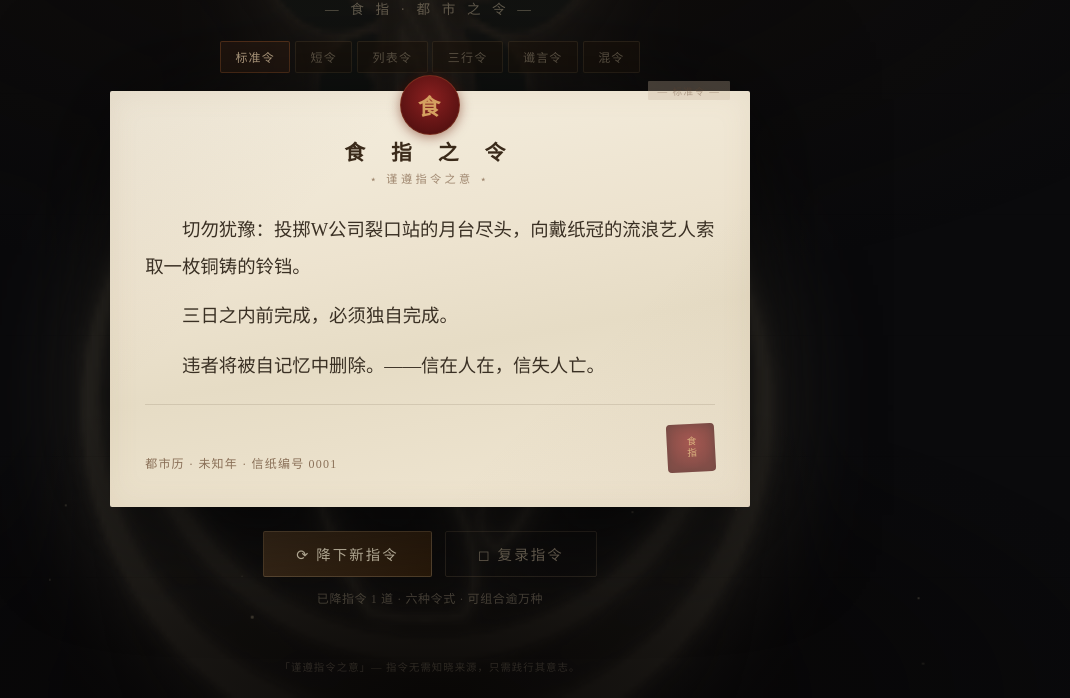
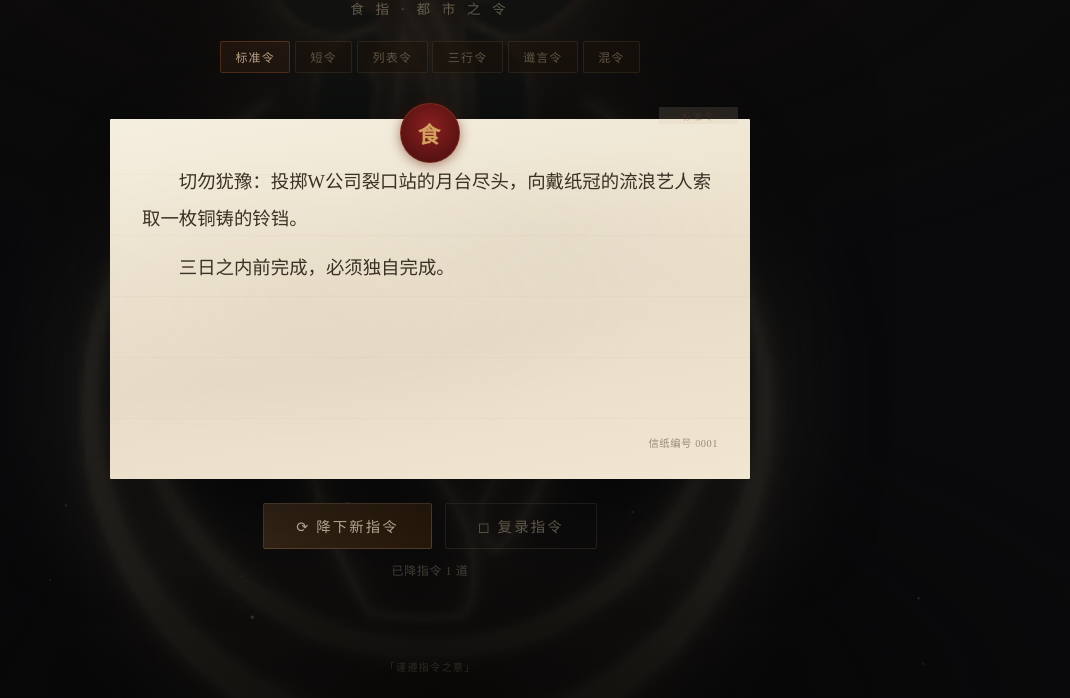
Before and after one commit to Prorejm/index-command-generator, a plain HTML site: page index.html in a window 1280 px wide. Shown: the part 102-800 px from the top of the page, without its empty margins (210-1280 px from the left). Drawn offline with Linux system fonts and the light colour scheme.

Commit message:
refactor: remove consequences/closings, simplify to pure parchment look

```diff
--- a/index.html
+++ b/index.html
@@ -102,23 +102,25 @@ main{position:relative;z-index:2;flex:1;display:flex;flex-direction:column;align
 
 .paper{
   position:relative;
-  background:linear-gradient(170deg, #f5efe0 0%, #ede3cf 40%, #e6dcc5 60%, #f0e6d2 100%);
-  border-radius:2px;
-  padding:2.8rem 2.2rem 2.2rem;
-  min-height:400px;
+  background:linear-gradient(170deg, #f5efe0 0%, #ede3cf 40%, #e8ddc8 60%, #f0e6d2 100%);
+  border-radius:1px;
+  padding:2.4rem 2rem 1.8rem;
+  min-height:360px;
   display:flex;flex-direction:column;
-  box-shadow:inset 0 0 30px rgba(160,130,90,0.1);
   transition:opacity .35s, transform .35s;
 }
 .paper.fade-out{
   opacity:0;transform:scale(0.97) translateY(6px);
 }
 
-/* Paper edge aging */
+/* Parchment texture overlay */
 .paper::before{
   content:'';position:absolute;inset:0;
-  border-radius:2px;
-  background:linear-gradient(135deg, rgba(120,90,60,0.08) 0%, transparent 30%, transparent 70%, rgba(120,90,60,0.06) 100%);
+  border-radius:1px;
+  background:
+    repeating-linear-gradient(0deg, transparent, transparent 60px, rgba(120,90,60,0.03) 60px, rgba(120,90,60,0.03) 61px),
+    radial-gradient(ellipse 80% 60% at 30% 50%, rgba(160,130,100,0.06) 0%, transparent 70%),
+    radial-gradient(ellipse 60% 40% at 70% 30%, rgba(100,80,60,0.04) 0%, transparent 60%);
   pointer-events:none;
 }
 
@@ -138,27 +140,16 @@ main{position:relative;z-index:2;flex:1;display:flex;flex-direction:column;align
 
 /* ========== STYLE BADGE ========== */
 .style-badge{
-  position:absolute;top:-10px;right:20px;z-index:3;
+  position:absolute;top:-12px;right:12px;z-index:3;
   font-size:0.6rem;letter-spacing:0.15em;
-  color:rgba(100,70,50,0.4);
-  background:rgba(200,180,155,0.3);
-  padding:0.15rem 0.6rem;
+  color:rgba(100,70,50,0.3);
+  background:rgba(200,180,155,0.15);
+  padding:0.1rem 0.5rem;
   border-radius:1px;
 }
 
 /* ========== INSTRUCTION CONTENT ========== */
 .instruction-content{position:relative;z-index:1;flex:1;display:flex;flex-direction:column}
-
-.instruction-header{
-  text-align:center;margin-bottom:1.2rem;
-  font-size:clamp(1rem,2.5vw,1.3rem);
-  font-weight:700;color:#3a2a1a;
-  letter-spacing:0.5em;
-}
-.instruction-header .deco{
-  display:block;margin-top:4px;
-  font-size:0.7rem;letter-spacing:0.3em;color:#a08870;font-weight:400;
-}
 
 .instruction-body{
   flex:1;
@@ -216,21 +207,11 @@ main{position:relative;z-index:2;flex:1;display:flex;flex-direction:column;align
 }
 
 .instruction-footer{
-  margin-top:auto;padding-top:1.2rem;
-  display:flex;justify-content:space-between;align-items:flex-end;
-  border-top:1px solid rgba(60,40,20,0.12);
+  margin-top:auto;padding-top:0.8rem;
+  display:flex;justify-content:flex-end;align-items:center;
 }
 .instruction-footer .mark{
-  font-size:0.75rem;color:#8a7058;letter-spacing:0.1em;
-}
-.instruction-footer .seal-stamp{
-  width:48px;height:48px;
-  background:radial-gradient(circle at 50% 40%, #8b2020 0%, #5a1212 70%);
-  border-radius:4px;opacity:0.7;
-  display:flex;align-items:center;justify-content:center;
-  font-size:0.6rem;color:#d4a060;writing-mode:vertical-lr;letter-spacing:0.2em;
-  transform:rotate(-3deg);
-  box-shadow:inset 0 0 8px rgba(0,0,0,0.3);
+  font-size:0.65rem;color:#9a8a78;letter-spacing:0.05em;
 }
 
 /* ========== CONTROLS ========== */
@@ -296,8 +277,8 @@ footer{
 <div class="particle-field" id="particles"></div>
 
 <header>
-  <h1>指 令 生 成 器</h1>
-  <div class="sub">— 食 指 · 都 市 之 令 —</div>
+  <h1>指 令</h1>
+  <div class="sub">食 指 · 都 市 之 令</div>
 </header>
 
 <div class="style-tabs" id="styleTabs">
@@ -327,7 +308,7 @@ footer{
   <div class="counter" id="counter"></div>
 </main>
 
-<footer>「谨遵指令之意」— 指令无需知晓来源，只需践行其意志。</footer>
+<footer>「谨遵指令之意」</footer>
 
 <script>
 // ============================================================
@@ -397,19 +378,7 @@ const CONDITIONS = [
   '不得携带任何武器','需逆时针绕行三周',
 ];
 
-const CONSEQUENCES = [
-  '违者将化为"材料"','违者将录入名录，永世追索',
-  '违者将失去居住之权','违者将受"清道夫"问候',
-  '违者之姓名将从都市中抹去','违者将被逐出后巷，流放郊区',
-  '违者之血将被献于意志','违者将永失食指庇护',
-  '违者将被自记忆中删除','违者将承受七轮深宵之刑',
-];
 
-const CLOSINGS = [
-  '——遵行即安，违者无赦。','——信在人在，信失人亡。',
-  '——意志既降，莫问缘由。','——此令既出，天地共鉴。',
-  '——食指引以为证。','——意志已然织就。',
-];
 
 // ============================================================
 //  SHORT STYLE – 短令 / prescript 风格
@@ -531,25 +500,20 @@ function genStandard(){
   const loc  = pick(LOCATIONS);
   const time = pick(TIMES);
   const cond = pick(CONDITIONS);
-  const cons = pick(CONSEQUENCES);
-  const clos = pick(CLOSINGS);
   const v = Math.random();
 
-  let p1,p2,p3;
+  let p1,p2;
   if(v<0.33){
     p1 = `${o}${act}${loc}，向${per}索取${tgt}。`;
     p2 = `${time}前完成，${cond}。`;
-    p3 = `${cons}。${clos}`;
   } else if(v<0.66){
     p1 = `${o}在${loc}寻找${per}，从其手中取得${tgt}。`;
     p2 = `限${time}，${cond}。`;
-    p3 = `${cons}。${clos}`;
   } else {
     p1 = `${o}将${tgt}${act}至${loc}，交予${per}。`;
     p2 = `须在${time}抵达，${cond}。`;
-    p3 = `${cons}。${clos}`;
   }
-  return `<div class="instruction-body"><p>${p1}</p><p>${p2}</p><p>${p3}</p></div>`;
+  return `<div class="instruction-body"><p>${p1}</p><p>${p2}</p></div>`;
 }
 
 function genShort(){
@@ -570,10 +534,9 @@ function genList(){
     if(!used.has(idx)){ used.add(idx); items.push(LIST_ACTIONS[idx]) }
   }
   const cond = pick(CONDITIONS);
-  const cons = pick(CONSEQUENCES);
   return `<div class="instruction-body list-style">
     ${items.map((t,i)=>`<div class="list-item"><span class="list-num">${i+1}.</span><span>${t}</span></div>`).join('')}
-    <p style="margin-top:0.6rem;text-indent:0;font-size:0.85rem;color:#7a6050;">以上令条须同时执行——${cond}。<br>${cons}。</p>
+    <p style="margin-top:0.6rem;text-indent:0;font-size:0.85rem;color:#7a6050;">以上令条须同时执行——${cond}。</p>
   </div>`;
 }
 
@@ -641,18 +604,13 @@ function renderIndex(style){
 
   setTimeout(()=>{
     instEl.innerHTML = `
-      <div class="instruction-header">
-        食 指 之 令
-        <span class="deco">⋆ 谨遵指令之意 ⋆</span>
-      </div>
       ${html}
       <div class="instruction-footer">
-        <span class="mark">都市历 · 未知年 · 信纸编号 ${String(++genCount).padStart(4,'0')}</span>
-        <div class="seal-stamp">食指</div>
+        <span class="mark">信纸编号 ${String(++genCount).padStart(4,'0')}</span>
       </div>
     `;
     badgeEl.textContent = '— ' + label + ' —';
-    cntEl.textContent = `已降指令 ${genCount} 道 · 六种令式 · 可组合逾万种`;
+    cntEl.textContent = `已降指令 ${genCount} 道`;
     paper.classList.remove('fade-out');
   }, 280);
 }
```
